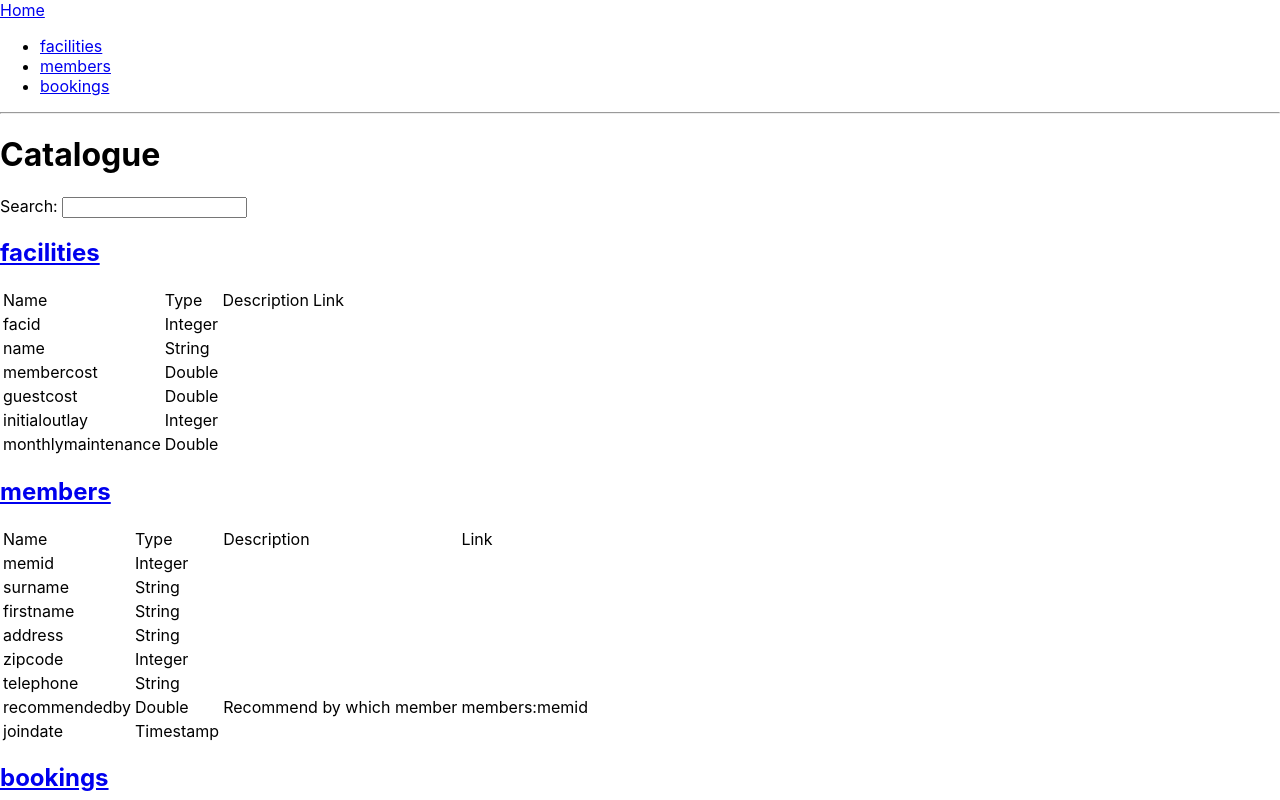
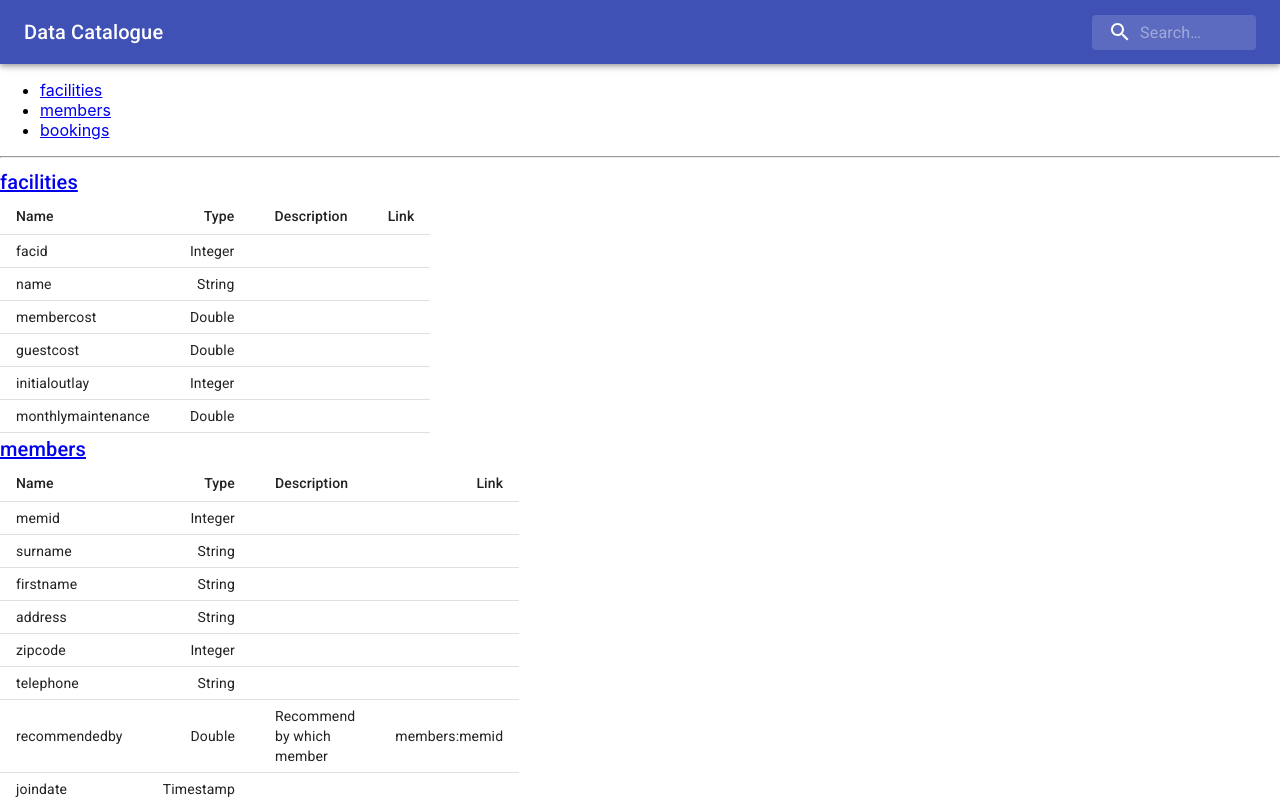
Before and after one commit to varokas/data-catalogue, a React (Create React App) app: page / in a window 1280 px wide. Shown: the top 800 px of the page. Built offline with nearby package versions, Linux system fonts and the light colour scheme.

Commit message:
Add material ui

```diff
--- a/package.json
+++ b/package.json
@@ -3,6 +3,8 @@
   "version": "0.1.0",
   "private": true,
   "dependencies": {
+    "@material-ui/core": "^4.11.0",
+    "@material-ui/icons": "^4.9.1",
     "@testing-library/jest-dom": "^4.2.4",
     "@testing-library/react": "^9.5.0",
     "@testing-library/user-event": "^7.2.1",
--- a/public/index.html
+++ b/public/index.html
@@ -24,7 +24,8 @@
       work correctly both with client-side routing and a non-root public URL.
       Learn how to configure a non-root public URL by running `npm run build`.
     -->
-    <title>React App</title>
+    <link rel="stylesheet" href="https://fonts.googleapis.com/css?family=Roboto:300,400,500,700&display=swap" />
+    <title>Data Catalogue</title>
   </head>
   <body>
     <noscript>You need to enable JavaScript to run this app.</noscript>
--- a/src/App.tsx
+++ b/src/App.tsx
@@ -9,8 +9,69 @@ import {
   Link,
   useParams
 } from "react-router-dom";
+import { AppBar, Toolbar, Typography, IconButton, InputBase, TableContainer, Table as TableUI, TableBody, TableHead, TableRow, TableCell, Paper } from '@material-ui/core';
+import { fade, makeStyles } from '@material-ui/core/styles';
+import { Menu as MenuIcon, Search as SearchIcon } from '@material-ui/icons';
+
+const useStyles = makeStyles((theme) => ({
+  root: {
+    flexGrow: 1,
+  },
+  menuButton: {
+    marginRight: theme.spacing(2),
+  },
+  title: {
+    flexGrow: 1,
+    display: 'none',
+    [theme.breakpoints.up('sm')]: {
+      display: 'block',
+    },
+  },
+  search: {
+    position: 'relative',
+    borderRadius: theme.shape.borderRadius,
+    backgroundColor: fade(theme.palette.common.white, 0.15),
+    '&:hover': {
+      backgroundColor: fade(theme.palette.common.white, 0.25),
+    },
+    marginLeft: 0,
+    width: '100%',
+    [theme.breakpoints.up('sm')]: {
+      marginLeft: theme.spacing(1),
+      width: 'auto',
+    },
+  },
+  searchIcon: {
+    padding: theme.spacing(0, 2),
+    height: '100%',
+    position: 'absolute',
+    pointerEvents: 'none',
+    display: 'flex',
+    alignItems: 'center',
+    justifyContent: 'center',
+  },
+  inputRoot: {
+    color: 'inherit',
+  },
+  inputInput: {
+    padding: theme.spacing(1, 1, 1, 0),
+    // vertical padding + font size from searchIcon
+    paddingLeft: `calc(1em + ${theme.spacing(4)}px)`,
+    transition: theme.transitions.create('width'),
+    width: '100%',
+    [theme.breakpoints.up('sm')]: {
+      width: '12ch',
+      '&:focus': {
+        width: '20ch',
+      },
+    },
+  },
+}));
+
 
 function App() {
+  const classes = useStyles();
+
   const [searhText, setSearchText] = useState("")
   const [catalogue, setCatalogue] = useState<Catalogue>({tables: []})
 
@@ -23,7 +84,35 @@ function App() {
 
   return (
     <Router>
-      <Link to="/">Home</Link>
+      <div className={classes.root}>
+        <AppBar position="static">
+          <Toolbar>
+              {/* <IconButton edge="start" color="inherit" aria-label="menu">
+                <MenuIcon />
+              </IconButton> */}
+              <Typography variant="h6" className={classes.title}>
+                <Link to="/" style={{textDecoration: 'none', color: '#fff'}} >
+                  Data Catalogue
+                </Link>
+              </Typography>
+            <div className={classes.search}>
+              <div className={classes.searchIcon}>
+                <SearchIcon />
+              </div>
+              <InputBase
+                placeholder="Search…"
+                classes={{
+                  root: classes.inputRoot,
+                  input: classes.inputInput,
+                }}
+                inputProps={{ 'aria-label': 'search' }}
+                onChange={(event) => setSearchText(event.target.value)}
+              />
+            </div>
+            {/* <Search display = "if MainPAge"></Search> */}
+          </Toolbar>
+        </AppBar>
+      </div>
       <ul>
         {
           catalogue.tables.map( table => <li key={table.name}><Link to={`/${table.name}`}>{table.name}</Link></li>)
@@ -34,8 +123,7 @@ function App() {
         <Route path="/:tableName" children={<TablePage data={catalogue}/>} />
         <Route path="/" children={
           <div>
-            <h1>Catalogue</h1>
-            Search: <input type="text" value={searhText} onChange={(event) => setSearchText(event.target.value)}/>
+            {/* Search: <input type="text" value={searhText} onChange={(event) => setSearchText(event.target.value)}/> */}
             { catalogue.tables.map(table => <TableView key={table.name} data={table} filter={searhText} />)}
           </div>
         }/>
@@ -68,29 +156,31 @@ function TableView({data, filter}: TableViewProps) {
 
   return (
     <div>
-      <h2><Link to={`/${data.name}`}>{data.name}</Link></h2>
-      <table>
-        <thead>
-          <tr>
-            <td>Name</td>
-            <td>Type</td>
-            <td>Description</td>
-            <td>Link</td>
-          </tr>
-        </thead>
-        <tbody>
-          {data.columns
-            .filter(column => column.name.includes(filter !== undefined ? filter : ""))
-            .map(column => (
-            <tr key={column.name}>
-              <td>{column.name}</td>
-              <td>{column.type}</td>
-              <td>{column.description}</td>
-              <td>{column.link}</td>
-            </tr>
-          ))}
-        </tbody>
-      </table>
+      <Typography variant="h6"><Link to={`/${data.name}`}>{data.name}</Link></Typography>
+      {/* <TableContainer component={Paper}> */}
+        <TableUI size="small" aria-label="simple table" style={{width: 0}}>
+          <TableHead>
+            <TableRow>
+              <TableCell>Name</TableCell>
+              <TableCell align="right">Type</TableCell>
+              <TableCell>Description</TableCell>
+              <TableCell align="right">Link</TableCell>
+            </TableRow>
+          </TableHead>
+          <TableBody>
+            {data.columns
+              .filter(column => column.name.toLowerCase().includes(filter !== undefined ? filter.toLowerCase() : ""))
+              .map(column => (
+              <TableRow key={column.name}>
+                <TableCell>{column.name}</TableCell>
+                <TableCell align="right">{column.type}</TableCell>
+                <TableCell>{column.description}</TableCell>
+                <TableCell align="right">{column.link}</TableCell>
+              </TableRow>
+            ))}
+          </TableBody>
+        </TableUI>
+      {/* </TableContainer> */}
     </div>
   );
 }
```
Also changed, not shown: 1 other file (tests, documents, lock files or other folders).
